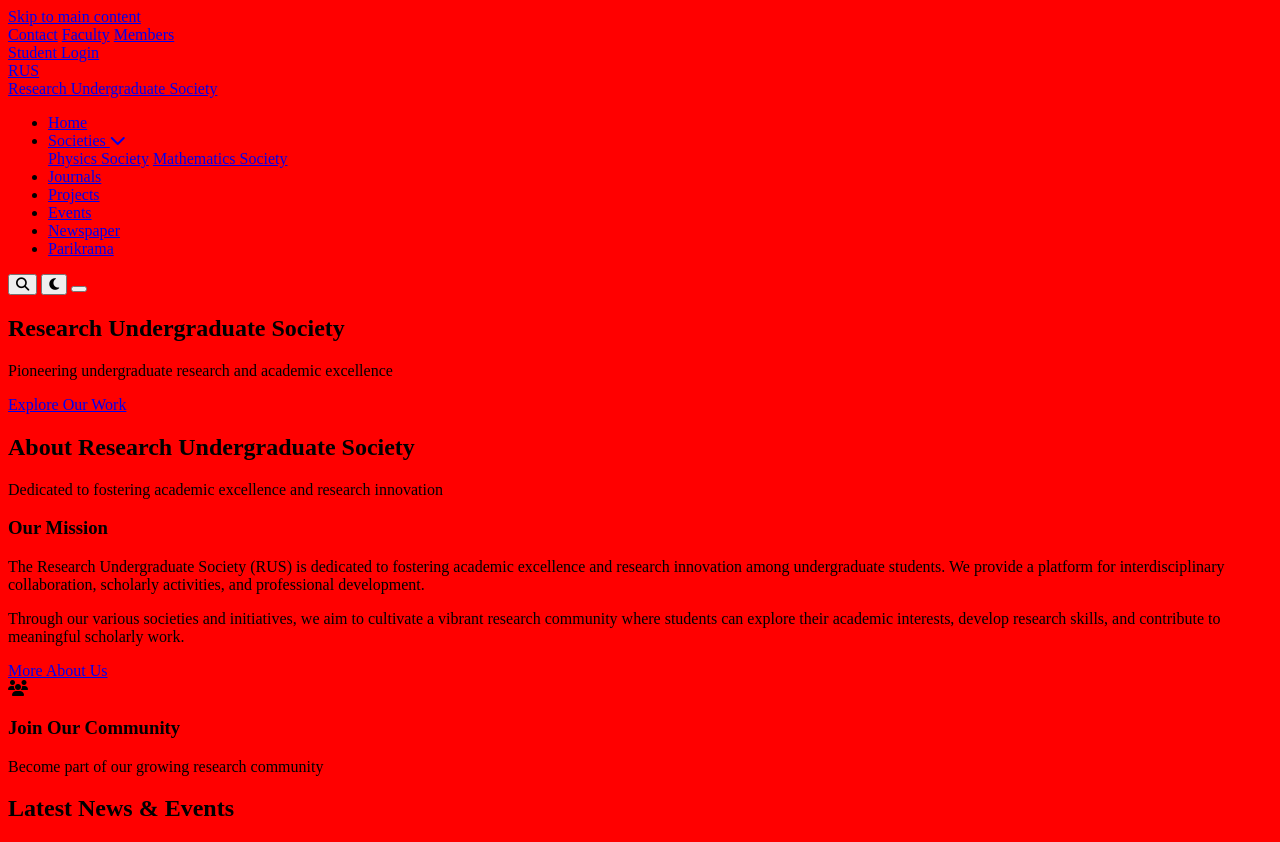
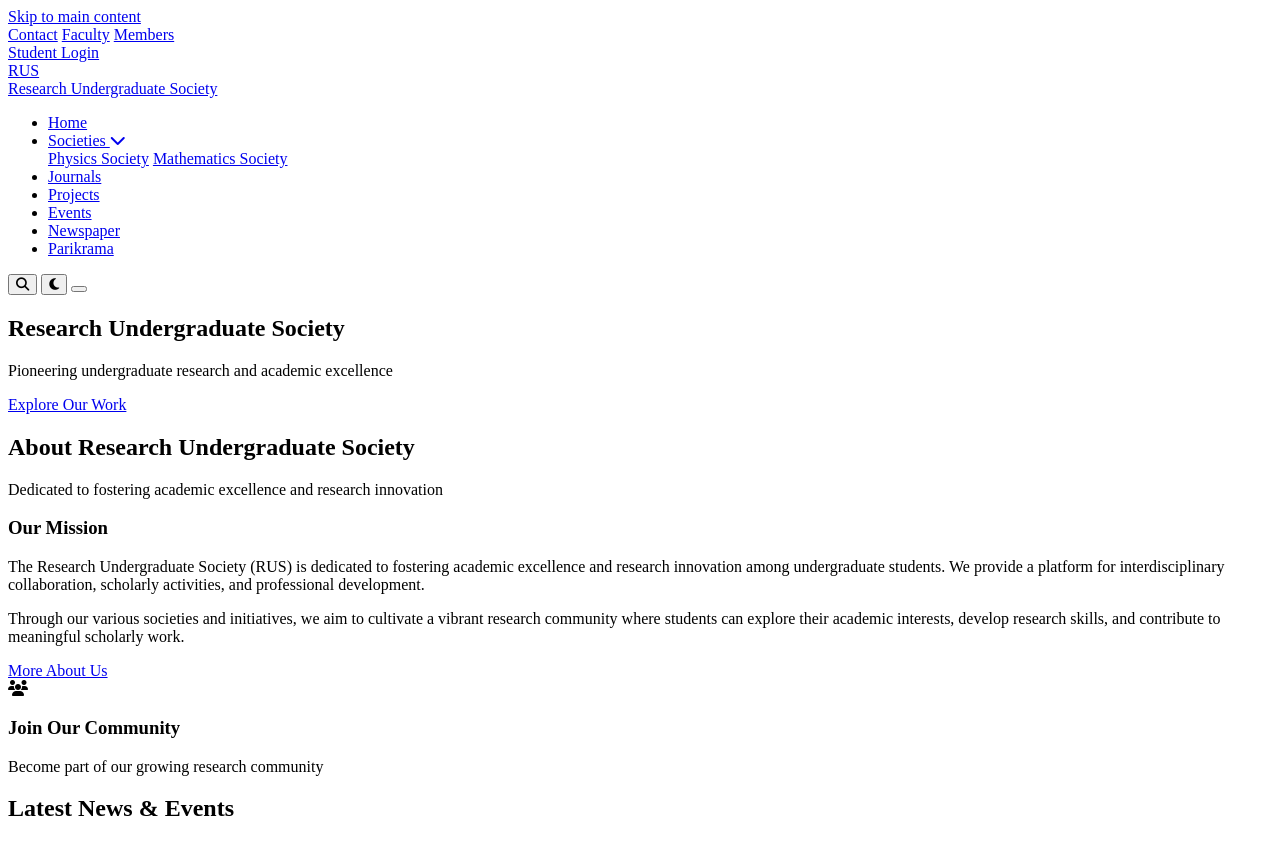
Before and after one commit to Research-Undergraduate-Society/student-research, a Jekyll site: the page built from index.html, in a window 1280 px wide. Shown: the top 842 px of the page. Built offline with Jekyll 4.4.1, drawn with Linux system fonts in a browser that asks for light colours.

Commit message:
Update default.html

```diff
--- a/_layouts/default.html
+++ b/_layouts/default.html
@@ -6,10 +6,6 @@
     <title>{% if page.title %}{{ page.title }} | {{ site.title }}{% else %}{{ site.title }}{% endif %}</title>
     <link rel="stylesheet" href="https://cdnjs.cloudflare.com/ajax/libs/font-awesome/6.4.0/css/all.min.css">
     <link rel="stylesheet" href="{{ '/assets/css/style.css' | relative_url }}">
-     <style>
-        /* EMERGENCY TEST - If you see red background, CSS is working */
-        body { background: red !important; }
-    </style>
 </head>
 <body>
     <!-- Skip link for accessibility -->
```
